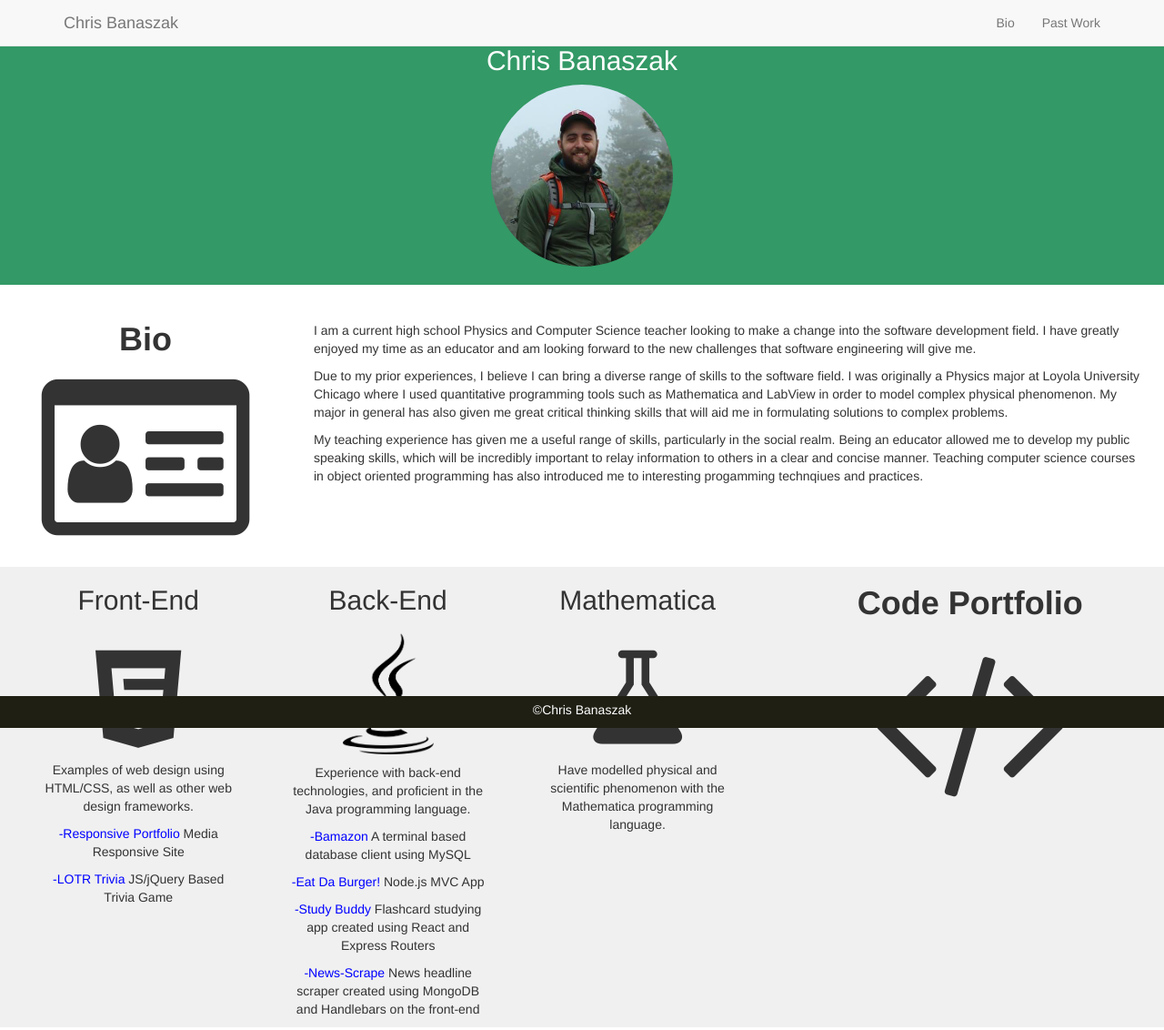
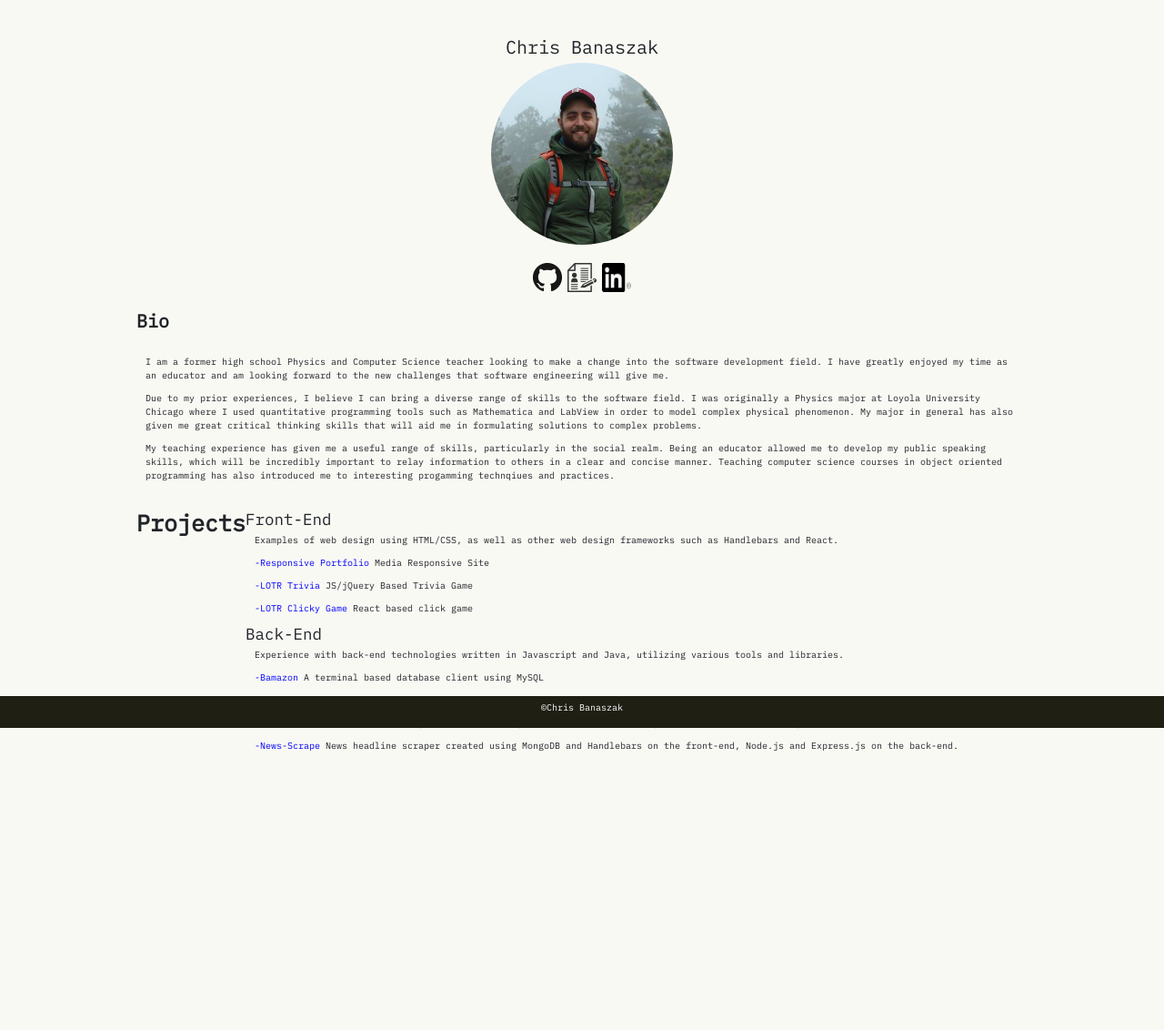
Before and after one commit to cbanaszak133/cbanaszak133.github.io, a plain HTML site: page index.html in a window 1280 px wide. Shown: the whole page at 91% size. After the commit the page ends 877 px from the top, so only its background shows below. Drawn offline with nearby package versions, Linux system fonts and the light colour scheme.

Commit message:
redid the overall layout, cleaned some stuff up

```diff
--- a/index.html
+++ b/index.html
@@ -8,6 +8,7 @@
 		<link rel="stylesheet" href="https://maxcdn.bootstrapcdn.com/bootstrap/3.3.7/css/bootstrap.min.css" integrity="sha384-BVYiiSIFeK1dGmJRAkycuHAHRg32OmUcww7on3RYdg4Va+PmSTsz/K68vbdEjh4u" crossorigin="anonymous">
 		<link rel="stylesheet" href="font-awesome-4.7.0/css/font-awesome.min.css">
 		<link rel="stylesheet" href="https://bootswatch.com/3/yeti/bootstrap.min.css">
+		<link href="https://fonts.googleapis.com/css?family=IBM+Plex+Mono" rel="stylesheet">
 		<link rel="stylesheet" type="text/css" href="style.css">
 		<script src="https://ajax.googleapis.com/ajax/libs/jquery/1.11.0/jquery.min.js"></script>
 		<script src="parallax.js-1.5.0/parallax.js"></script>
@@ -16,42 +17,28 @@
 
 	</head>
 
-	<body class="parallax-window" data-parallax="scroll" data-image-src="/path/to/image.jpg">
+	<body class="parallax-window" data-parallax="scroll">
 
-		<nav class="navbar navbar-default navbar-fixed-top">
-			<div class="container">
-				<div class="navbar-header">
-					<a class="navbar-brand" href="#">Chris Banaszak</a>
-				</div>
-
-			<ul class="nav navbar-nav navbar-right">
-				<li><a href="#bio">Bio</a></li>
-				<li><a href="#portfolio">Past Work</a></li>
-<!-- 				<li><a href="#pictures">Gallery</a></li>
-				<li><a href="#contact">Contact Me</a></li> -->
-			</ul>
-			</div>
-		</nav>
+	<div class="content">
 
 		<div class="container-fluid firstHeader">
 			<h2>Chris Banaszak</h2>
-			<img src="images/main-pic.png" class="picMe img-circle">
+			<img src="assets/images/main-pic.png" class="picMe img-circle">
+			<div id="icons">
+				<a href="http://www.github.com/cbanaszak133"><img src="assets/images/GitHub-Mark-32px.png"></a>
+				<a href="assets/resume.pdf"><img src="assets/images/resume.png"></a>
+				<a href="https://www.linkedin.com/in/christopher-banaszak-45046393/"><img src="assets/images/In-Black-34px-R.png"></a>
+			</div>
 		</div>
 
 
 		<div class="container-fluid" id="bio">
 			<div class="row">
-				<div class="col-md-3 center-block">
 
-					<h1><strong>Bio</strong></h1>
+				<h2><strong>Bio</strong></h2>
 
-					<i class="fa fa-id-card-o center-block" style="font-size:200px;text-align:center"></i>
 
-				</div>
-
-				<div class="col-md-9">
-
-					<p class="first-para">I am a current high school Physics and Computer Science teacher looking to make a change into
+					<p class="first-para">I am a former high school Physics and Computer Science teacher looking to make a change into
 					the software development field. I have greatly enjoyed my time as an educator and am looking forward to the new challenges
 					that software engineering will give me.</p>
 
@@ -65,125 +52,44 @@
 					</p>
 
 			</div>
-
-			</div>
 		</div>
 
 		<div class="container-fluid" id="portfolio">
 			<div class="row">
 
-				<div class="col-md-4 col-md-push-8" >
-					<h1><strong>Code Portfolio</strong></h1>
-					<i class="fa fa-code" aria-hidden="true" style="font-size:200px"></i>
-				</div>
+				<h1><strong>Projects</strong></h1>
 
-				<div class="col-md-8 col-md-pull-4">
-						<div class="col-md-4">
-							<h2>Front-End</h2>
-							<i class="fa fa-html5 icons" aria-hidden="true"></i>
-							<p>Examples of web design using HTML/CSS, as well as other web design frameworks.</p>
+
+				<div>
+					<h3>Front-End</h3>
+					<p>Examples of web design using HTML/CSS, as well as other web design frameworks such as Handlebars and React.</p>
 						<p><a href="https://cbanaszak133.github.io/Responsive-Portfolio/Basic-Portfolio/">
 								-Responsive Portfolio</a> Media Responsive Site</p>
 
 						<p><a href="https://cbanaszak133.github.io/TriviaGame/">
-										-LOTR Trivia</a> JS/jQuery Based Trivia Game
-						</div>
+								-LOTR Trivia</a> JS/jQuery Based Trivia Game</p>
 
-						<div class="col-md-4">
-							<h2>Back-End</h2>
-							<img src="images/javabw.png" class="java-image">
-							<p>Experience with back-end technologies, and proficient in the Java programming language.
+						<p><a href="https://cbanaszak133.github.io/lotr-react-game/">
+								-LOTR Clicky Game</a> React based click game</p>
+
+
+					<h3>Back-End</h3>
+					<p>Experience with back-end technologies written in Javascript and Java, utilizing various tools and libraries.</p>
 
 						<p><a href="https://github.com/cbanaszak133/bamazon">-Bamazon</a>
 						A terminal based database client using MySQL </p>
 
 						<p><a href="https://polar-bastion-52352.herokuapp.com/">-Eat Da Burger!</a> Node.js MVC App</p>
 
-								<p><a href="https://studdy-buddy-nw.herokuapp.com/">-Study Buddy</a> Flashcard studying app created using React and Express Routers</p>
+						<p><a href="https://study-buddy-nw.herokuapp.com/">-Study Buddy</a> Flashcard studying app created using React and Redux, running on a Node.js server using MySQL databases</p>
 
-								<p><a href="https://pure-sierra-45774.herokuapp.com/">-News-Scrape</a> News headline scraper created using MongoDB and Handlebars on the front-end</p>
+						<p><a href="https://pure-sierra-45774.herokuapp.com/">-News-Scrape</a> News headline scraper created using MongoDB and Handlebars on the front-end, Node.js and Express.js on the back-end.</p>
 
 					</p>
-						</div>
-
-						<div class="col-md-4">
-							<h2>Mathematica</h2>
-							<i class="fa fa-flask icons" aria-hidden="true"></i>
-							<p>Have modelled physical and scientific phenomenon with the Mathematica programming language.</p>
-						</div>
-
-				</div>
-			</div>
-		</div>
-
-<!--
-		<div class="container-fluid" id="pictures">
-			<div class="row center-block">
-				<h1><strong>Images</strong></h1>
-
-				<i class="fa fa-camera-retro center-block" aria-hidden="true" style="font-size:180px;text-align:center"></i>
-			</div>
-		</div>
-
-
-		<div class="container-fluid" id="pictures">
-			<div class="row">
-				<div class="col-md-12">
-					<div class="row">
-						<div class="col-md-4">
-							<img src="images/img1.jpeg" class="img-responsive center-block">
-						</div>
-
-						<div class="col-md-4">
-							<img src="images/img2.jpeg" class="img-responsive center-block">
-						</div>
-
-						<div class="col-md-4">
-							<img src="images/img3.jpeg" class="img-responsive center-block">
-						</div>
-
-						<div class="col-md-4">
-							<img src="images/img1.jpeg" class="img-responsive center-block">
-						</div>
-
-						<div class="col-md-4">
-							<img src="images/img2.jpeg" class="img-responsive center-block">
-						</div>
-
-						<div class="col-md-4">
-							<img src="images/img3.jpeg" class="img-responsive center-block">
-						</div>
-
 				</div>
 			</div>
 		</div>
 	</div>
-
-
-		<div class="container-fluid" id="contact">
-			<div class="row">
-				<h1 class="center-block"><strong>Contact Me</strong></h1>
-				<i class="fa fa-envelope center-block" aria-hidden="true" style="font-size:180px;text-align:center"></i>
-
-
-				<div class="form-group center-block">
-					<label for="usr">Name:</label>
-					<input type="text" class="form-control" id="usr">
-				</div>
-
-				<div class="form-group center-block">
-				  <label for="em">Email:</label>
-				  <input type="email" class="form-control" id="em">
-				</div>
-
-				<div class="form-group center-block">
-  					<label for="message">Comment:</label>
-  					<textarea class="form-control" rows="5" id="message"></textarea>
-				</div>
-
-				<button type="button" class="btn btn-success center-block">Submit</button>
-			</div>
-		</div> -->
 
 		<footer class="navbar-fixed-bottom">
 			<div class="footer">
--- a/style.css
+++ b/style.css
@@ -1,6 +1,21 @@
 
 	body{
 		padding-top: 30px;
+		font-family: 'IBM Plex Mono', monospace;
+		background: #f9f9f4;
+	}
+
+	h1,h2,h3{
+		font-family: 'IBM Plex Mono', monospace;
+	}
+
+	.content{
+		display: block;
+		max-width: 1000px;
+		padding: 1em;
+		margin: 0 auto;
+		width: 100%;
+		flex: 1 0 auto;
 	}
 
 	.picMe{
@@ -12,13 +27,6 @@
 	.images{
 		width:240px;
 		height:220px;
-	}
-
-	.java-image{
-		width:100px;
-		height:133px;
-		margin-bottom:10px;
-		margin-top:10px;
 	}
 
 	.first-para{
@@ -39,21 +47,27 @@
 
 	.firstHeader{
 		text-align:center;
-		background-color:#339966;
-		color:white;
+	}
+
+	#icons img{
+		width:32px;
+		height:32px;
 	}
 
 	.navbar{
    		margin-bottom: 0!important;
 	}
 
-	h1{
-		text-align:center;
+	.glyphicon{
+		font-size:24px;
 	}
 
-	h2{
-		text-align:center;
+	span{
+		width:32px;
+		height:32px;
+		padding-top:5px;
 	}
+
 
 	p{
 		margin-left:10px;
@@ -61,8 +75,7 @@
 	}
 
 	#portfolio{
-		background-color:#f0f0f0;
-		text-align:center;
+
 		font:white;
 		margin-bottom:30px;
 	}
@@ -78,6 +91,10 @@
 	}
 
 	a, a:visited, a:active, a:hover{
+		color:black;
+	}
+
+	#portfolio a, a:visited, a:active, a:hover{
 		color:blue;
 	}
 
```
Also changed, not shown: assets/images/GitHub-Mark-32px.png (added), assets/images/In-Black-34px-R.png (added), assets/images/main-pic.png (renamed from images/main-pic.png), assets/images/resume.png (added), images/html-img.png (deleted), images/img1.jpeg (deleted), images/img2.jpeg (deleted), images/img3.jpeg (deleted), images/java-logo.png (deleted), images/javabw.png (deleted), images/math-logo.png (deleted), 6 other files. Lines whose indentation alone changed are shown as unchanged.
